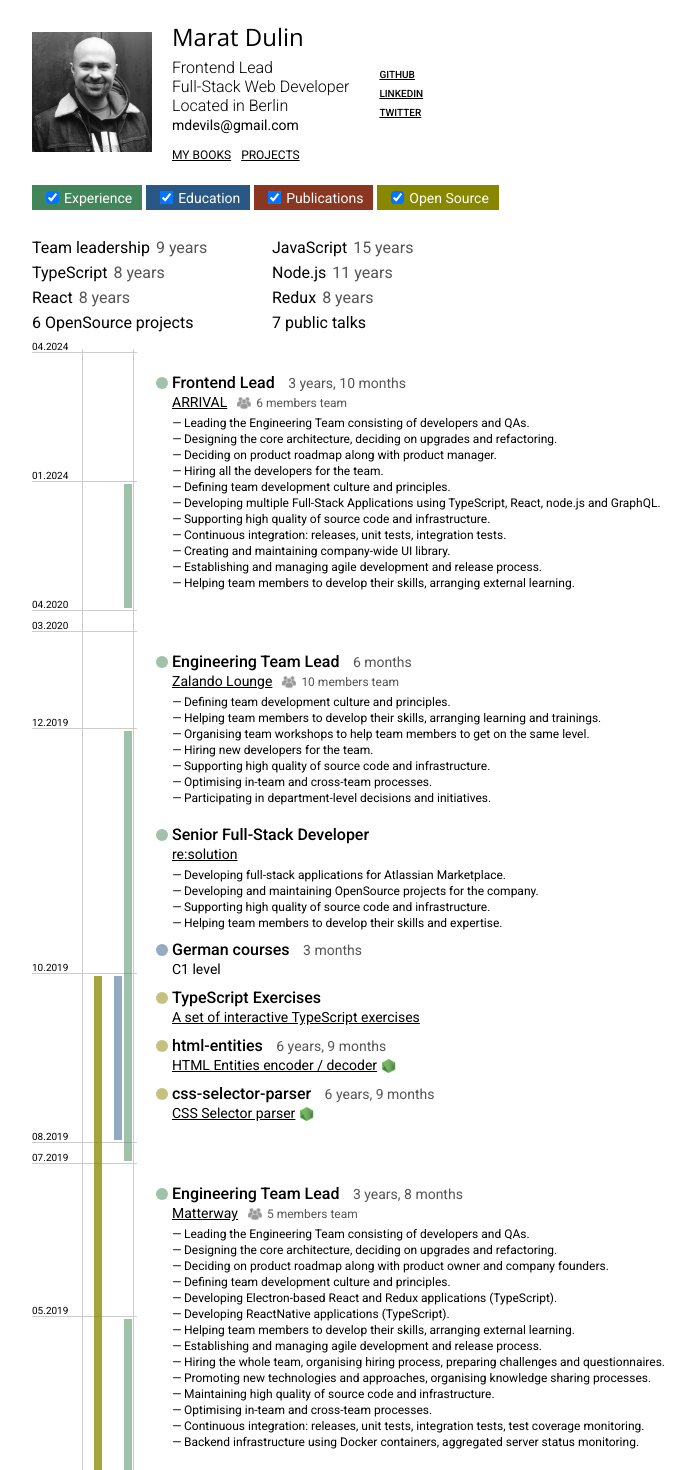
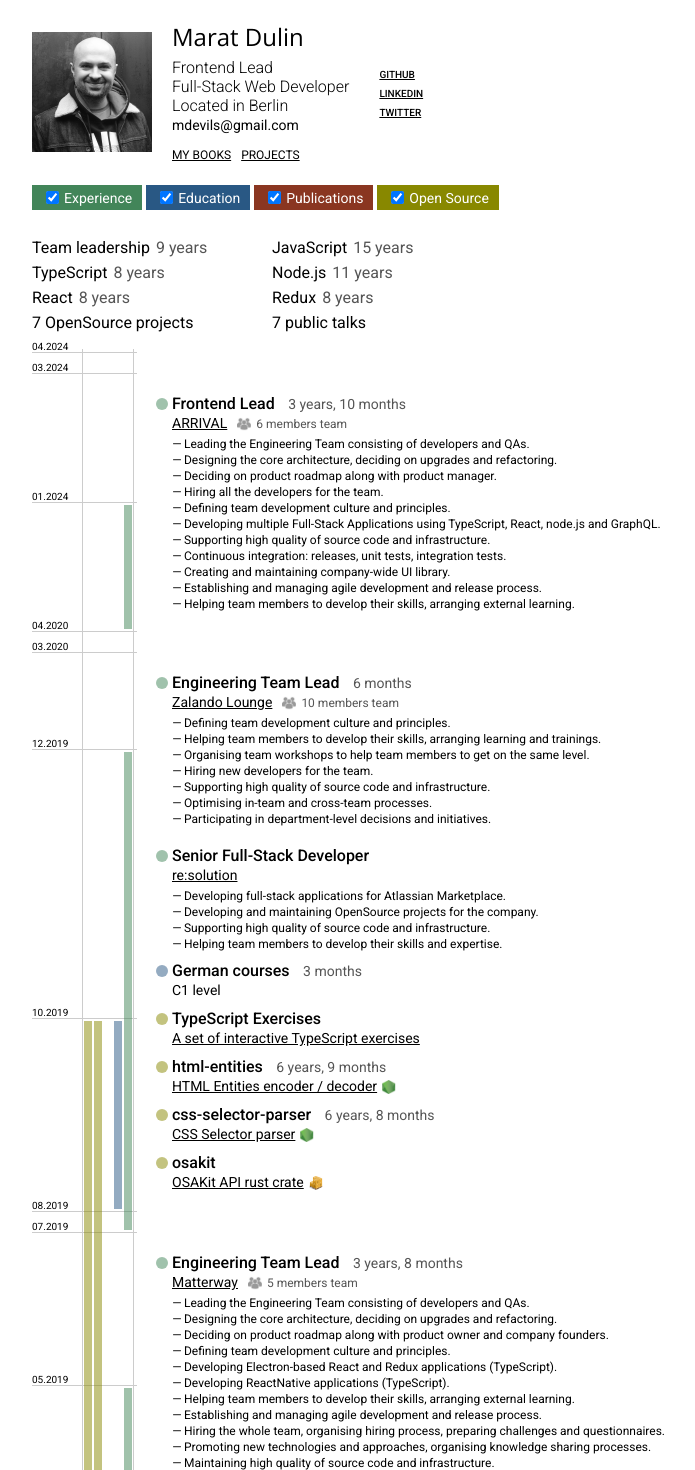
Before and after one commit to mdevils/mdevils, a React (Create React App) app: page / in a window 1280 px wide. Shown: the top 1470 px of the page, without its empty margins (58-753 px from the left). Built offline with nearby package versions, Linux system fonts and the light colour scheme.

Commit message:
Add osakit

```diff
--- a/src/data/timeline.ts
+++ b/src/data/timeline.ts
@@ -1,3 +1,5 @@
+export type PackageIcon = 'npm' | 'crate';
+
 export type TimelineItemSource = {
   type: 'work' | 'openSource' | 'education' | 'public';
   title: string;
@@ -11,12 +13,17 @@ export type TimelineItemSource = {
   to: string;
   text?: string;
   language?: 'RUS';
-  icon?: 'npm';
+  icon?: PackageIcon;
   work?: string[];
   software?: string[];
   importance?: number;
   team?: number;
   hideFromPrintVersion?: boolean;
+}
+
+export const packageIconLabels: Record<PackageIcon, string> = {
+  npm: 'NPM package',
+  crate: 'Cargo crate'
 }
 
 export type TimelineItem = TimelineItemSource & {
@@ -357,7 +364,7 @@ export const timeline: TimelineItem[] = ([
     link: 'https://www.npmjs.com/package/css-selector-parser',
     icon: 'npm',
     importance: 2,
-    from: '2013-02',
+    from: '2013-03',
     to: now
   },
   {
@@ -369,6 +376,16 @@ export const timeline: TimelineItem[] = ([
     importance: 2,
     from: '2015-06',
     to: '2016-04'
+  },
+  {
+    type: 'openSource',
+    title: 'osakit',
+    text: 'OSAKit API rust crate',
+    link: 'https://crates.io/crates/osakit',
+    icon: 'crate',
+    importance: 2,
+    from: '2024-03',
+    to: now
   },
   {
     type: 'public',
--- a/src/partials/timeline/timeline-items/index.tsx
+++ b/src/partials/timeline/timeline-items/index.tsx
@@ -5,8 +5,9 @@ import {filterColors, timelineBarSpacer, timelineGridLineColor, TimelineItemLane
 import {formatDate, formatDuration, getDurationInMonths} from '../format-duration';
 import {TimelineItemsByEndDate} from '../get-timeline-index';
 import npmIcon from './npm.png';
+import crateIcon from './crate.png';
 import peopleIcon from './people.png';
-import {now, onlyTimelineWork} from '../../../data/timeline';
+import {now, onlyTimelineWork, PackageIcon, packageIconLabels} from '../../../data/timeline';
 
 const TimelineDate = styled.div<{hideFromPrintVersion: boolean; hideFromTabletVersion: boolean}>`
   position: relative;
@@ -143,14 +144,14 @@ const ItemLang = styled.div`
   }
 `;
 
-const ItemIcon = styled.div`
+const ItemIcon = styled.div<{icon: PackageIcon}>`
   display: inline-block;
   margin-left: 5px;
   position: relative;
   top: 3px;
   height: 14px;
   width: 14px;
-  background: url(${npmIcon});
+  background: url(${({icon}) => icon === 'npm' ? npmIcon : crateIcon});
   background-size: 100% 100%;
   @media print {
     display: none;
@@ -288,7 +289,7 @@ function Item({
     textContent = <>{textContent}<ItemLang aria-label='In russian'>{language}</ItemLang></>
   }
   if (icon) {
-    textContent = <>{textContent}<ItemIcon aria-label='NPM package' /></>
+    textContent = <>{textContent}<ItemIcon icon={icon} aria-label={packageIconLabels[icon]} /></>
   }
   if (team) {
     textContent = <>{textContent}<ItemPeopleIcon>{team} members team</ItemPeopleIcon></>
```
Also changed, not shown: src/partials/timeline/timeline-items/crate.png (added).
